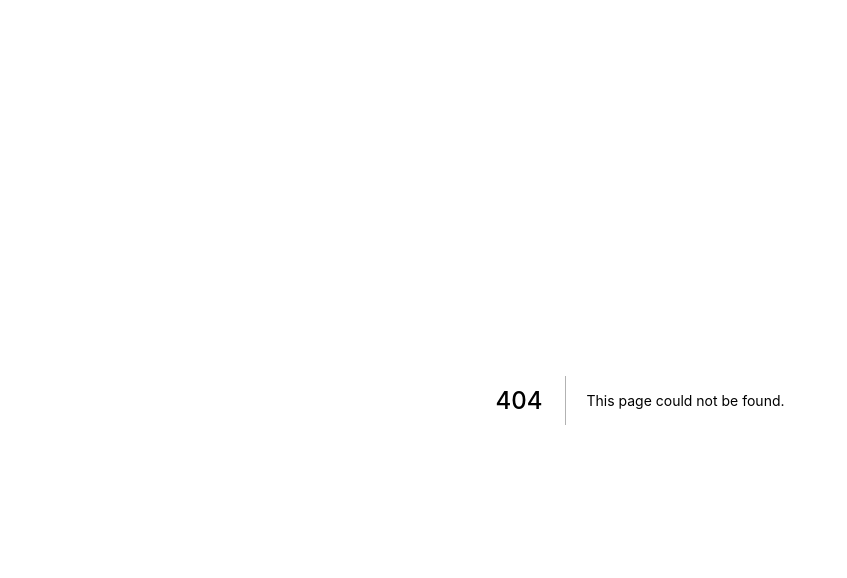
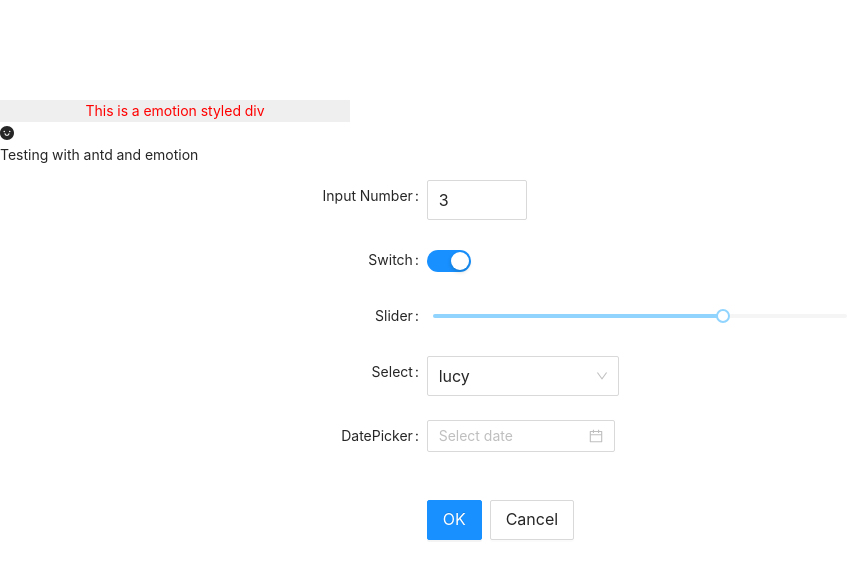
Before and after one commit to uit-major-project/frontend, a Next.js app: page /test in a window 1280 px wide. Before the commit this address had no page. Shown: the top 578 px of the page, without its empty margins (0-847 px from the left). Built offline with nearby package versions, Linux system fonts and the light colour scheme.

Commit message:
chore: setup antd, emotion and bundle analyzer

```diff
--- a/next.config.js
+++ b/next.config.js
@@ -1,6 +1,21 @@
+/* eslint-disable unicorn/prefer-module */
+/* eslint-disable @typescript-eslint/no-var-requires */
+
 /** @type {import('next').NextConfig} */
 const nextConfig = {
   reactStrictMode: true,
-}
+};
 
-module.exports = nextConfig
+const withPlugins = require('next-compose-plugins');
+
+const withBundleAnalyzer = require('@next/bundle-analyzer')({
+  enabled: process.env.ANALYZE === 'true',
+});
+
+module.exports = withPlugins(
+  [
+    // add plugins here
+    [withBundleAnalyzer],
+  ],
+  nextConfig
+);
--- /dev/null
+++ b/src/components/DatePicker.tsx
@@ -0,0 +1,14 @@
+/**
+ * This example previously used antd-dayjs-webpack-plugin
+ * (https://github.com/ant-design/antd-dayjs-webpack-plugin) to attempt to
+ * replace Moment.js with Day.js, but it would crash the page when the user
+ * clicked on the DatePicker. Using this custom component (following Ant Design
+ * guidelines at https://ant.design/docs/react/replace-moment) instead of the
+ * webpack plugin fixes that bug.
+ */
+import dayjsGenerateConfig from 'rc-picker/lib/generate/dayjs';
+import generatePicker from 'antd/lib/date-picker/generatePicker';
+
+const DatePicker = generatePicker(dayjsGenerateConfig);
+
+export default DatePicker;
--- a/src/pages/_app.tsx
+++ b/src/pages/_app.tsx
@@ -1,5 +1,6 @@
+import type { AppProps } from 'next/app';
+import 'antd/dist/antd.css';
 import '../styles/globals.css';
-import type { AppProps } from 'next/app';
 
 function MyApp({ Component, pageProps }: AppProps) {
   return <Component {...pageProps} />;
--- /dev/null
+++ b/src/pages/test.tsx
@@ -0,0 +1,119 @@
+import { Form, Select, InputNumber, Switch, Slider, Button } from 'antd';
+
+// Custom DatePicker that uses Day.js instead of Moment.js
+import DatePicker from '../components/DatePicker';
+
+import { SmileFilled } from '@ant-design/icons';
+
+import Link from 'next/link';
+import styled from '@emotion/styled';
+
+const FormItem = Form.Item;
+const Option = Select.Option;
+
+const StyledDiv = styled.div`
+  color: red;
+  background: #efefef;
+  width: 25em;
+  text-align: center;
+`;
+
+const content = {
+  marginTop: '100px',
+};
+
+export default function Test() {
+  return (
+    <div style={content}>
+      <StyledDiv>This is a emotion styled div</StyledDiv>
+      <div className="text-center mb-5">
+        <Link href="#">
+          <a href="w" className="logo mr-0">
+            <SmileFilled
+            // size={48}
+            // strokeWidth={1}
+            />
+          </a>
+        </Link>
+
+        <p>Testing with antd and emotion</p>
+      </div>
+      <div>
+        <Form layout="horizontal">
+          <FormItem
+            label="Input Number"
+            labelCol={{ span: 8 }}
+            wrapperCol={{ span: 8 }}
+          >
+            <InputNumber
+              size="large"
+              min={1}
+              max={10}
+              style={{ width: 100 }}
+              defaultValue={3}
+              name="inputNumber"
+            />
+          </FormItem>
+
+          <FormItem
+            label="Switch"
+            labelCol={{ span: 8 }}
+            wrapperCol={{ span: 8 }}
+          >
+            <Switch
+              defaultChecked
+              // name="switch"
+            />
+          </FormItem>
+
+          <FormItem
+            label="Slider"
+            labelCol={{ span: 8 }}
+            wrapperCol={{ span: 8 }}
+          >
+            <Slider defaultValue={70} />
+          </FormItem>
+
+          <FormItem
+            label="Select"
+            labelCol={{ span: 8 }}
+            wrapperCol={{ span: 8 }}
+          >
+            <Select
+              size="large"
+              defaultValue="lucy"
+              style={{ width: 192 }}
+              // name="select"
+            >
+              <Option value="jack">jack</Option>
+              <Option value="lucy">lucy</Option>
+              <Option value="disabled" disabled>
+                disabled
+              </Option>
+              <Option value="yiminghe">yiminghe</Option>
+            </Select>
+          </FormItem>
+
+          <FormItem
+            label="DatePicker"
+            labelCol={{ span: 8 }}
+            wrapperCol={{ span: 8 }}
+          >
+            <DatePicker name="startDate" />
+          </FormItem>
+          <FormItem
+            style={{ marginTop: 48 }}
+            wrapperCol={{ span: 8, offset: 8 }}
+          >
+            <Button size="large" type="primary" htmlType="submit">
+              OK
+            </Button>
+            <Button size="large" style={{ marginLeft: 8 }}>
+              Cancel
+            </Button>
+          </FormItem>
+        </Form>
+      </div>
+    </div>
+  );
+}
```
Also changed, not shown: package.json (+7 -1 lines), .eslintrc.json, 1 other file (tests, documents, lock files or other folders).
